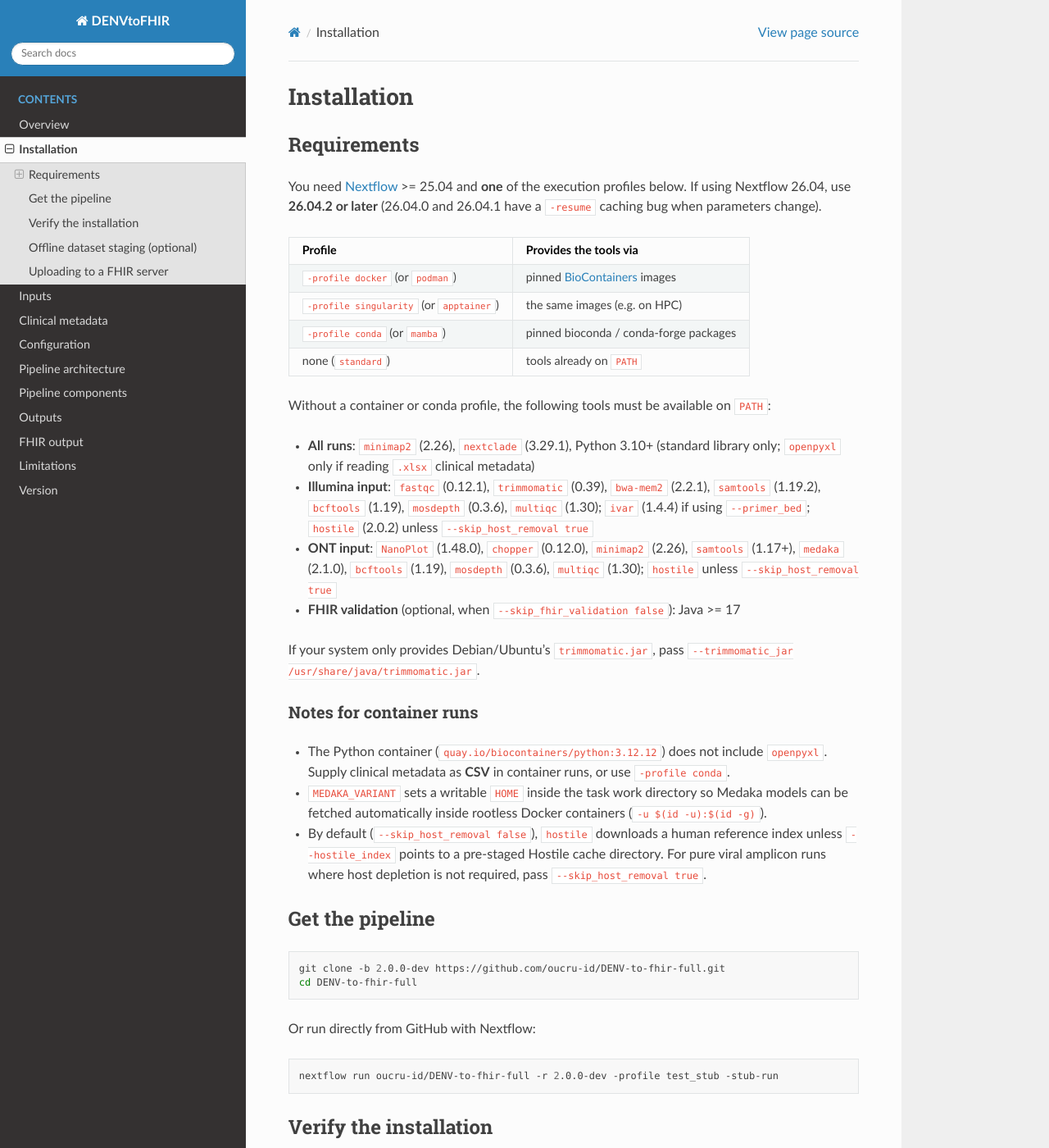
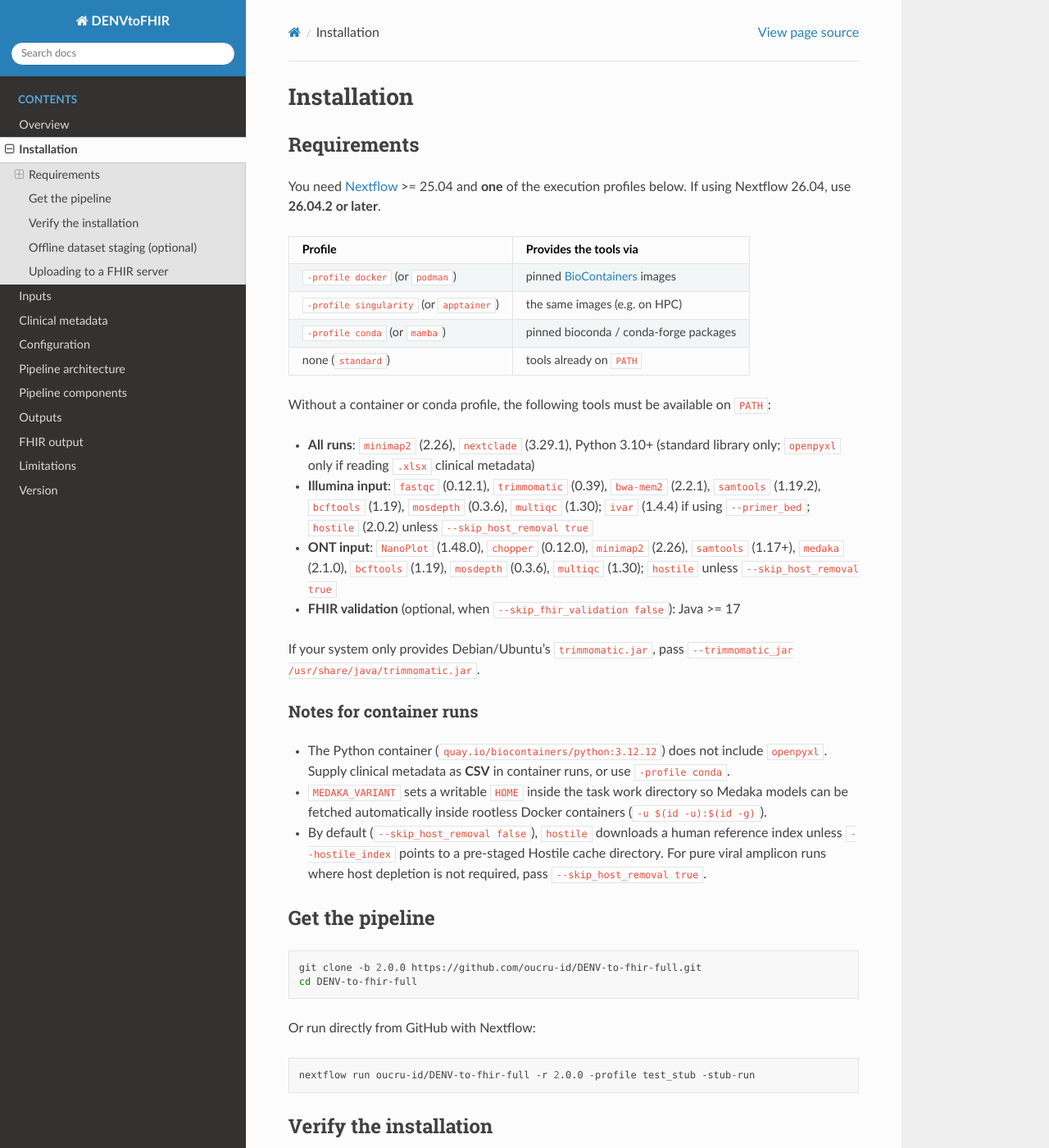
Before and after one commit to robind1/DENV-pipeline-docs, a Sphinx documentation site: the page built from docs/source/installation.md, in a window 1280 px wide and 1400 px high. Shown: the whole window at 82% size. Built offline with Sphinx 7.4.7 and the Read the Docs theme 3.1.0, drawn with Linux system fonts in a browser that asks for light colours.

Commit message:
Update installation.md

````diff
--- a/docs/source/installation.md
+++ b/docs/source/installation.md
@@ -3,8 +3,7 @@
 ## Requirements
 
 You need [Nextflow](https://www.nextflow.io/) >= 25.04 and **one** of the execution profiles below.
-If using Nextflow 26.04, use **26.04.2 or later** (26.04.0 and 26.04.1 have a `-resume` caching
-bug when parameters change).
+If using Nextflow 26.04, use **26.04.2 or later**.
 
 | Profile | Provides the tools via |
 | --- | --- |
@@ -40,14 +39,14 @@ If your system only provides Debian/Ubuntu's `trimmomatic.jar`, pass
 ## Get the pipeline
 
 ```bash
-git clone -b 2.0.0-dev https://github.com/oucru-id/DENV-to-fhir-full.git
+git clone -b 2.0.0 https://github.com/oucru-id/DENV-to-fhir-full.git
 cd DENV-to-fhir-full
 ```
 
 Or run directly from GitHub with Nextflow:
 
 ```bash
-nextflow run oucru-id/DENV-to-fhir-full -r 2.0.0-dev -profile test_stub -stub-run
+nextflow run oucru-id/DENV-to-fhir-full -r 2.0.0 -profile test_stub -stub-run
 ```
 
 ## Verify the installation
````
